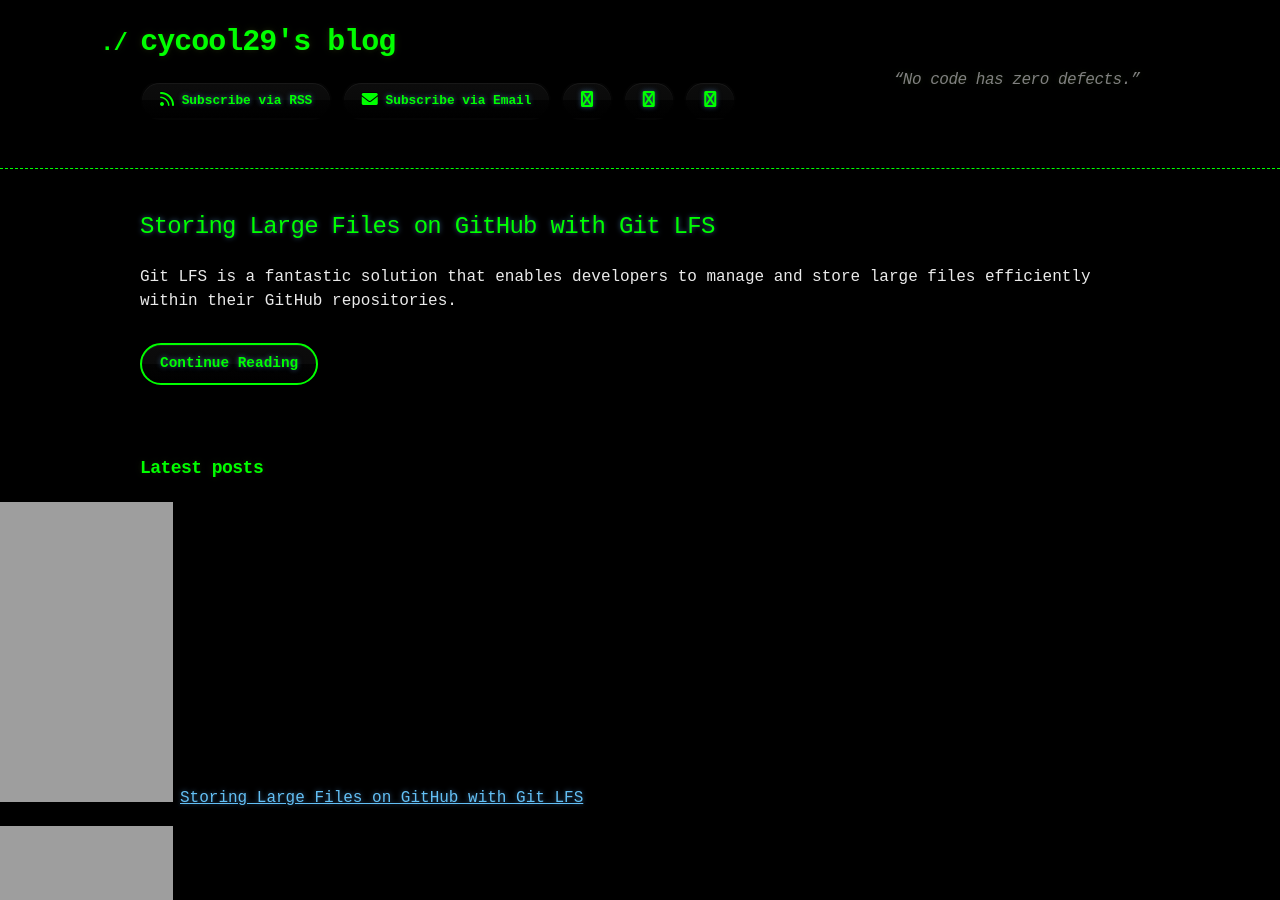
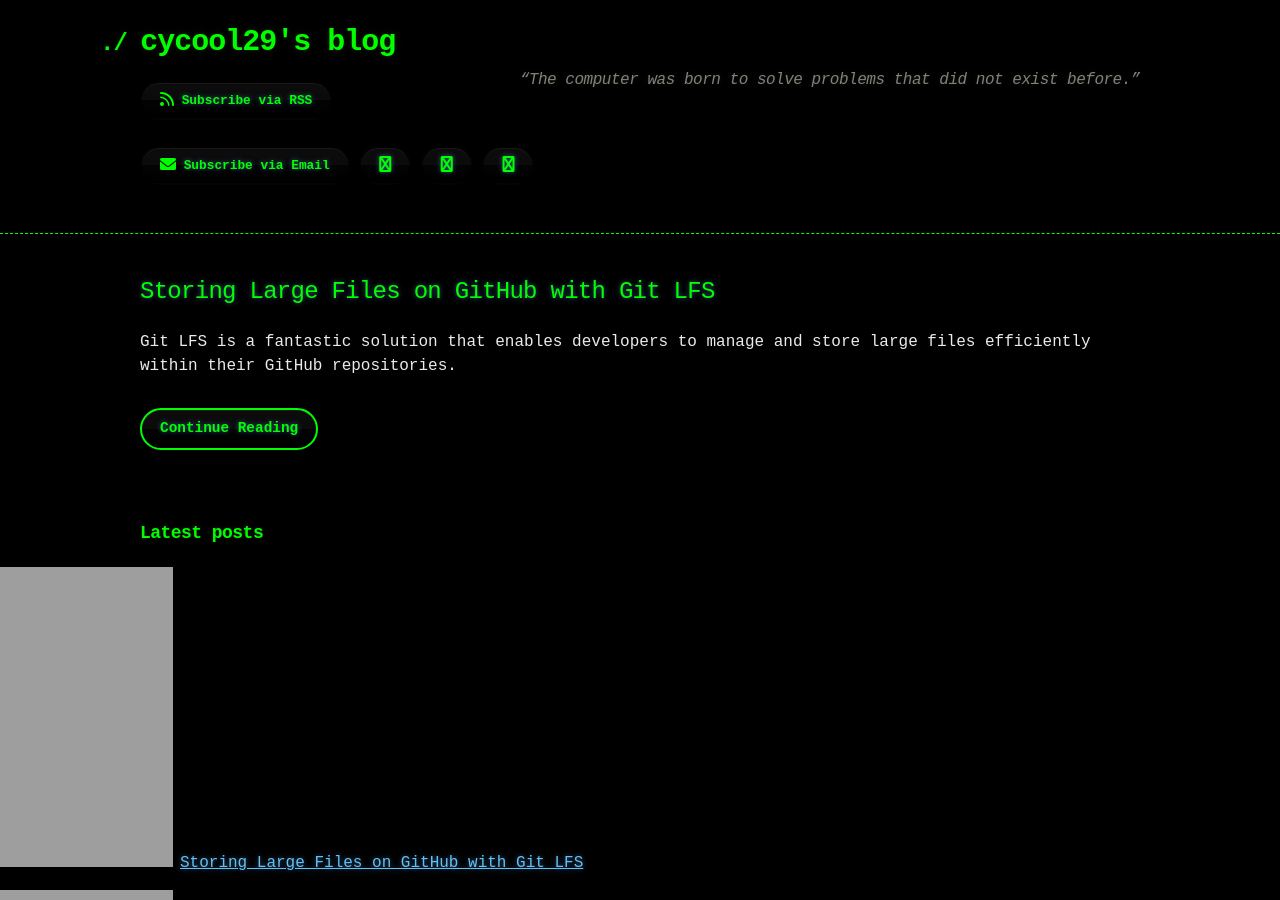
Before and after one commit to cycool29/cycool29.github.io, a Jekyll site: the page built from index.md, in a window 1280 px wide and 900 px high. Built offline with Jekyll 4.4.1, drawn with Linux system fonts in a browser that asks for light colours; a style sheet for code colours, icons or effects is not loaded.

Commit message:
Update quotes

```diff
--- a/_config.yml
+++ b/_config.yml
@@ -1,5 +1,5 @@
 title: cycool29's blog
-description: "“No code has zero defects.” "
+description: "“The computer was born to solve problems that did not exist before.” "
 bio: A high school student. Intermediate in Python, Git, Bash. Learning JavaScript. He/Him. "
 author: cycool29
 url: https://cycool29.github.io
```
